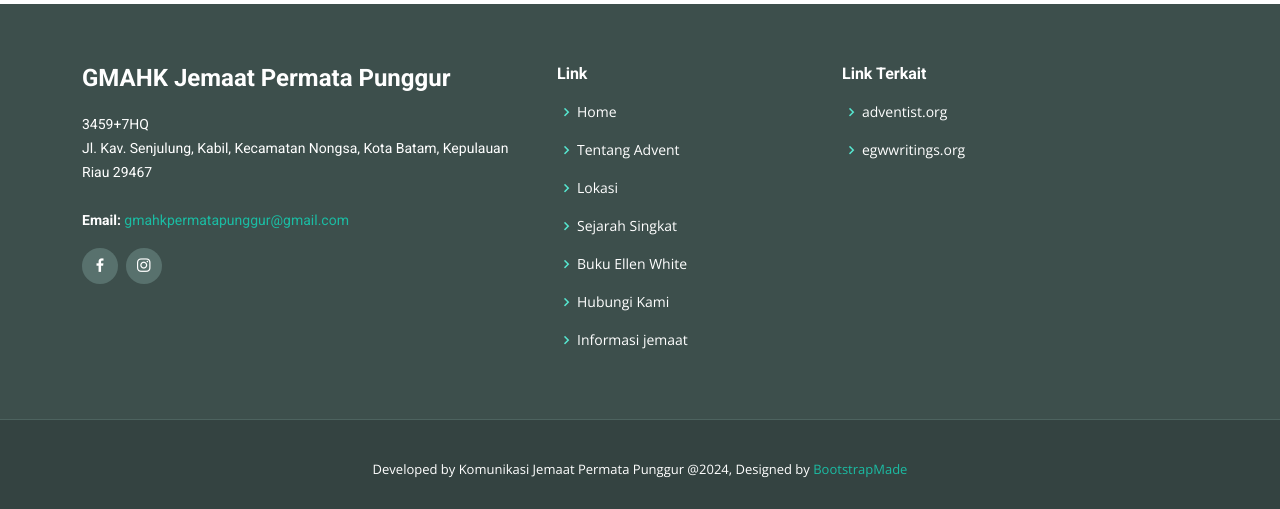
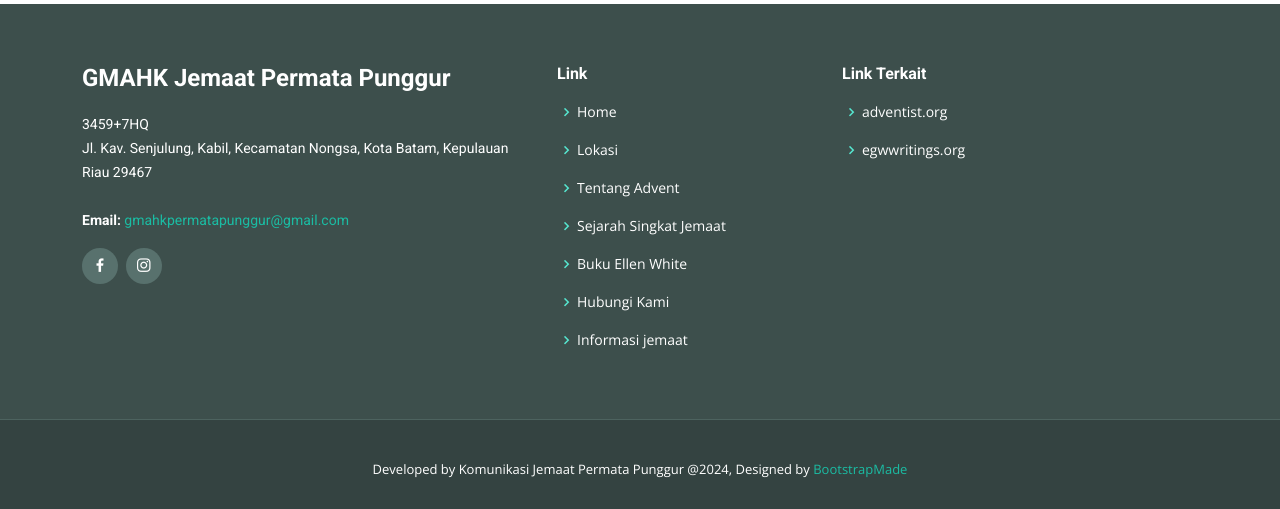
Before and after one commit to sda-permata/sda-permata.github.io, a plain HTML site: page congregational-information/index.html in a window 1280 px wide. Shown: the part 1769-2278 px from the top of the page. Drawn offline with nearby package versions, Linux system fonts and the light colour scheme.

Commit message:
update sda-permata.github.io

```diff
--- a/congregational-information/index.html
+++ b/congregational-information/index.html
@@ -171,9 +171,9 @@
             <h4>Link</h4>
             <ul>
               <li><i class="bx bx-chevron-right"></i> <a href="../index.html#hero">Home</a></li>
+              <li><i class="bx bx-chevron-right"></i> <a href="../index.html#services">Lokasi</a></li>
               <li><i class="bx bx-chevron-right"></i> <a href="../index.html#about-2">Tentang Advent</a></li>
-              <li><i class="bx bx-chevron-right"></i> <a href="../index.html#services">Lokasi</a></li>
-              <li><i class="bx bx-chevron-right"></i> <a href="../index.html#about">Sejarah Singkat</a></li>
+              <li><i class="bx bx-chevron-right"></i> <a href="../index.html#about">Sejarah Singkat Jemaat</a></li>
               <li><i class="bx bx-chevron-right"></i> <a href="../index.html#portfolio">Buku Ellen White</a></li>
               <li><i class="bx bx-chevron-right"></i> <a href="../index.html#contact">Hubungi Kami</a></li>
               <li><i class="bx bx-chevron-right"></i> <a href="">Informasi jemaat</a></li>
```
Also changed, not shown: congregational-information/next-sabbath.html (+2 -2 lines), index.html (+3 -2 lines).
